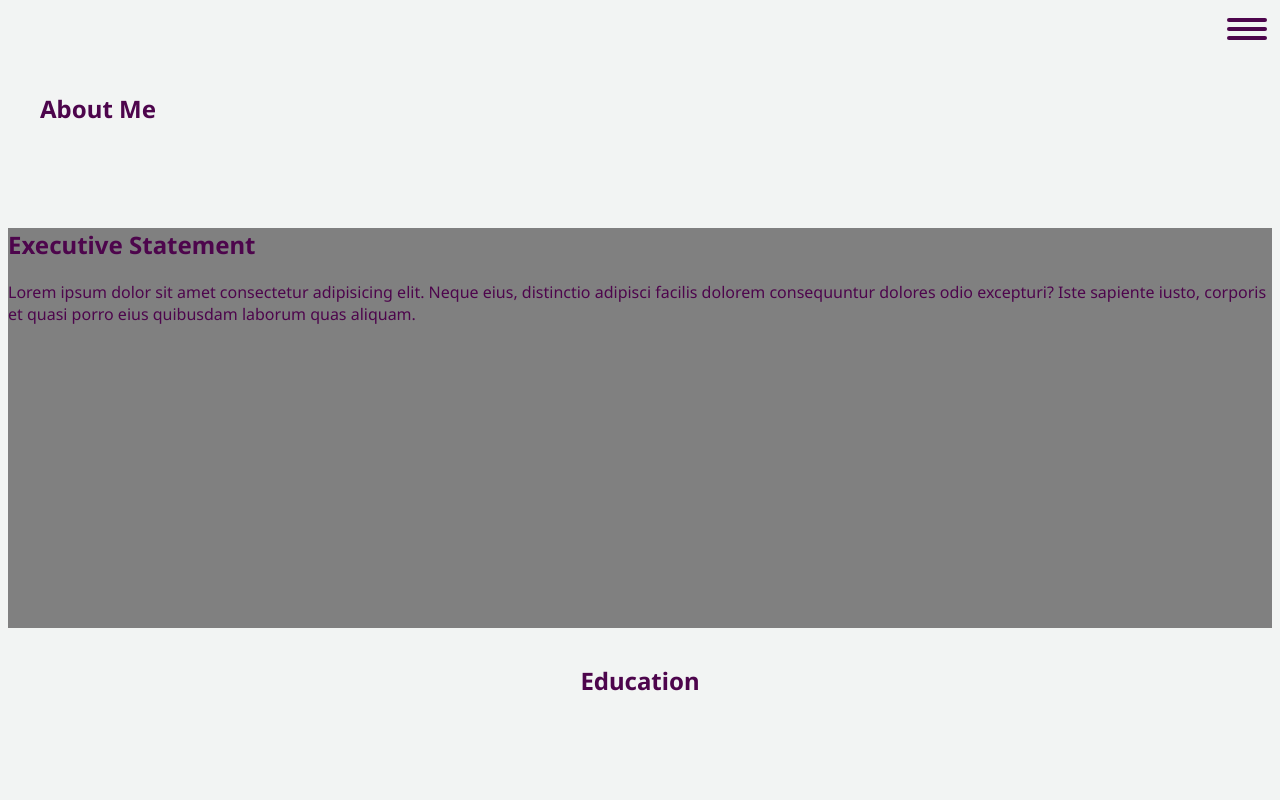
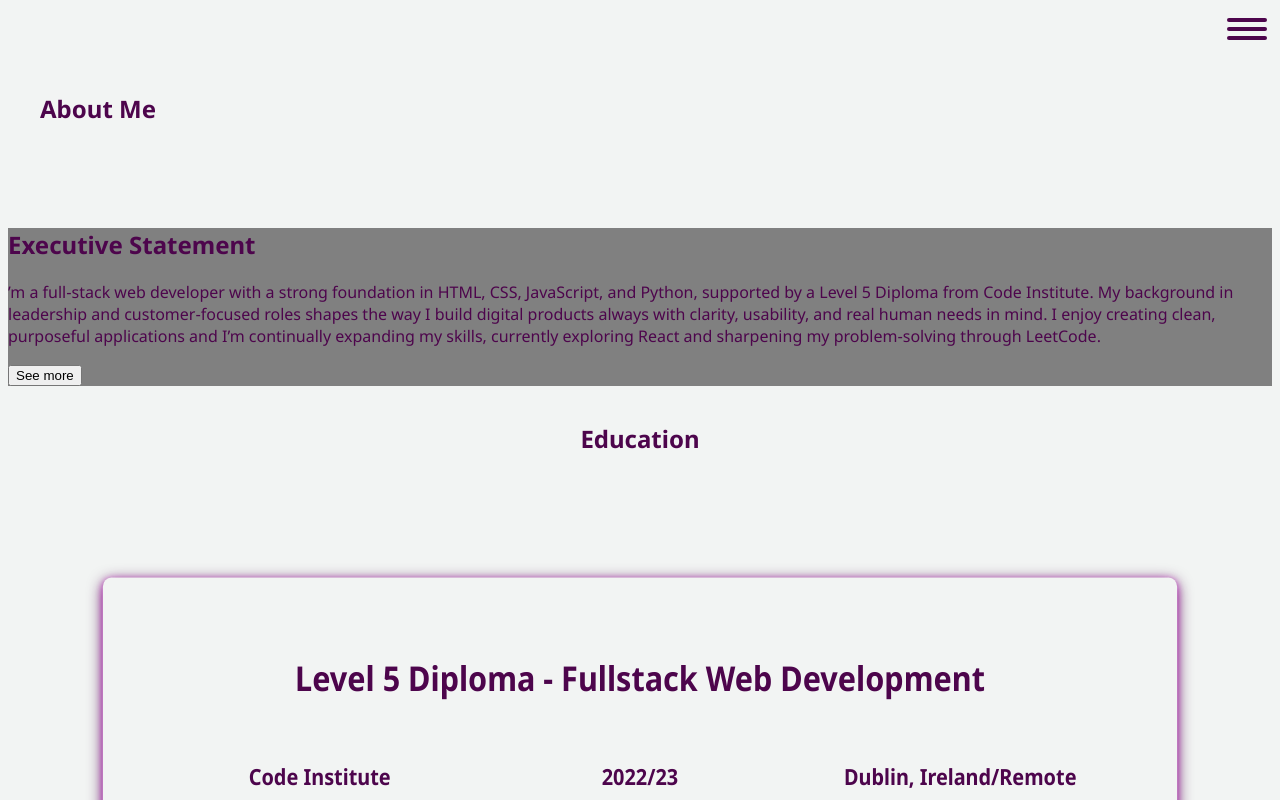
Before and after one commit to 2ndborn/micah-francis.com, a React (Vite) app in the folder micah/: page /about in a window 1280 px wide. Shown: the top 800 px of the page. Built offline with nearby package versions, Linux system fonts and the light colour scheme; a web font is replaced by a local one.

Commit message:
add the content and animation for the executive statement

```diff
--- /dev/null
+++ b/micah/src/components/StatementComponent.jsx
@@ -0,0 +1,62 @@
+import React, { useState } from 'react';
+import { AnimatePresence, motion } from 'framer-motion';
+
+const StatementComponent = () => {
+    const [showMore, setShowMore] = useState(false)
+
+    const reveal = {
+        hidden: { opacity: 0, y: -10 },
+        show: { opacity: 1, y: 0, }
+    }
+    return (
+        <section style={{ position: "relative", height: "auto", backgroundColor: "grey" }}>
+            <h1>Executive Statement</h1>
+            <div>
+                <p>
+                    ’m a full‑stack web developer with a strong foundation
+                    in HTML, CSS, JavaScript, and Python, supported by a Level
+                    5 Diploma from Code Institute. My background in leadership
+                    and customer‑focused roles shapes the way I build digital
+                    products always with clarity, usability, and real human
+                    needs in mind. I enjoy creating clean, purposeful
+                    applications and I’m continually expanding my skills,
+                    currently exploring React and sharpening my
+                    problem‑solving through LeetCode.
+                </p>
+                <AnimatePresence>
+                    {showMore && (
+                        <motion.div
+                            variants={reveal}
+                            initial="hidden"
+                            animate={{ opacity: 1, y: 0, transition: { duration: 1.2, ease: "easeInOut" } }}
+                            exit={{ opacity: 0, y: -10, transition: { duration: 0.4, ease: "easeIn" } }}
+                        >
+                            <motion.p
+
+                            >
+                                Before moving into tech, I spent over a decade in roles
+                                that required communication, coaching, and stakeholder
+                                management experiences that now influence how I approach
+                                development. I’m naturally curious about how systems work
+                                and how people interact with them, which is what led me to
+                                full‑stack development. I’ve built multiple portfolio
+                                projects, including an eCommerce site, community platforms,
+                                and interactive games, each one strengthening my understanding
+                                of both front‑end and back‑end architecture. I’m passionate
+                                about building products that feel intuitive, solve real problems,
+                                and deliver a great user experience.
+                            </motion.p>
+                        </motion.div>
+                    )}
+                </AnimatePresence>
+            </div>
+            <div>
+                <button onClick={() => setShowMore(prev => !prev)}>
+                    {!showMore ? "See more" : "See less"}
+                </button>
+            </div>
+        </section>
+    )
+}
+
+export default StatementComponent
--- a/micah/src/pages/AboutMe.jsx
+++ b/micah/src/pages/AboutMe.jsx
@@ -10,6 +10,7 @@ import { languageIcons } from '../data/languageIcons';
 import { Skills } from '../data/Skillsdata';
 import SkillsCard from '../components/SkillsCard';
 import EducationComponent from '../components/EducationComponent';
+import StatementComponent from '../components/StatementComponent';
 
 
 const AboutMe = () => {
@@ -64,7 +65,8 @@ const AboutMe = () => {
       <section style={{height: "25vh", display: "flex", alignItems: "center"}}>
         <h1 style={{marginLeft: "2rem"}}>About Me</h1>
       </section>
-      <section style={{ position: "relative", height: "50vh", backgroundColor: "grey" }}>
+      <StatementComponent />
+      {/* <section style={{ position: "relative", height: "50vh", backgroundColor: "grey" }}>
         <h2>Executive Statement</h2>
         <p>
             Lorem ipsum dolor sit amet consectetur adipisicing elit.
@@ -72,7 +74,7 @@ const AboutMe = () => {
             dolores odio excepturi? Iste sapiente iusto, corporis et quasi
             porro eius quibusdam laborum quas aliquam.
         </p>
-      </section>
+      </section> */}
       <section style={{ height: "100vh", paddingTop: '1rem', overflow: "hidden"}}>
         <h1 style={{ textAlign: "center"}}>Education</h1>
         <motion.div {...eduMotion} onMouseEnter={() => setIsPaused(true)} onMouseLeave={() => setIsPaused(false)}>
```
